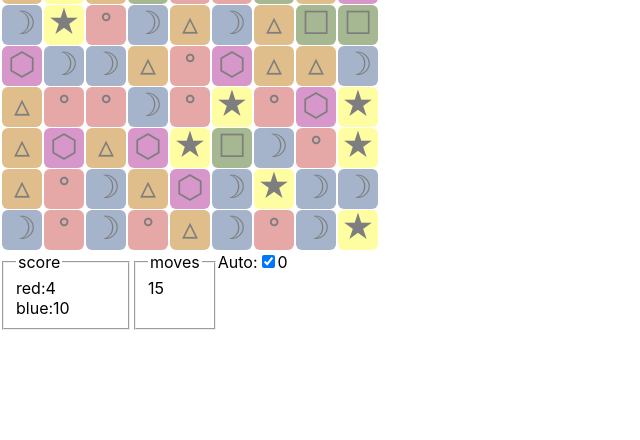
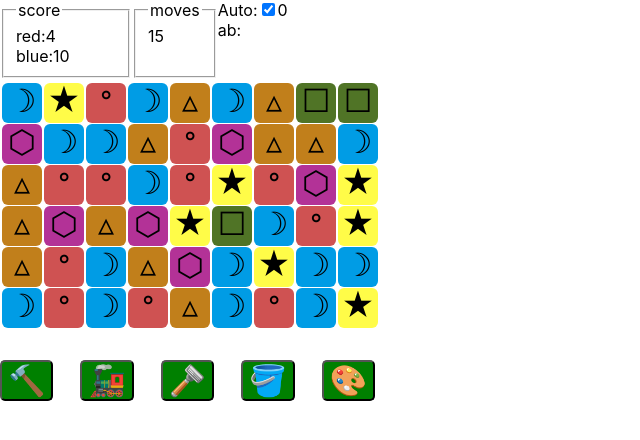
Before and after one commit to thecodeite/blockblast, a React (Create React App) app: page /level1 in a window 1280 px wide. Shown: the top 440 px of the page, without its empty margins (0-640 px from the left). Built offline with nearby package versions, Linux system fonts and the light colour scheme.

Commit message:
boosters

```diff
--- a/src/BoardCell.scss
+++ b/src/BoardCell.scss
@@ -47,26 +47,26 @@
   }
 
   &_red, &_cube_red {
-    background-color: rgb(207, 82, 82);
+    background-color: var(--red-cell);
   }
 
   &_green, &_cube_green {
-    background-color: rgb(80, 116, 38);
+    background-color: var(--green-cell);
   }
 
   &_blue, &_cube_blue {
-    background-color: rgb(78, 105, 153);
+    background-color: var(--blue-cell);
   }
 
   &_yellow, &_cube_yellow {
-    background-color: rgb(255, 252, 72);
+    background-color:  var(--yellow-cell);
   }
   &_purple, &_cube_purple {
-    background-color: rgb(179, 50, 151);
+    background-color:  var(--purple-cell);
   }
 
   &_orange, &_cube_orange {
-    background-color: rgb(193, 127, 27);
+    background-color:  var(--orange-cell);
   }
 
   &_weight_1, &_weight_2, &_weight_3 {
--- a/src/BoardCell.tsx
+++ b/src/BoardCell.tsx
@@ -62,8 +62,8 @@ export function BoardCell({
 
   const style: React.CSSProperties = {
     bottom: `${cell.y * 41}px`,
-    // visibility: cell.y >= game.levelDef.height ? 'hidden' : 'visible',
-    opacity: 0.5,
+    visibility: cell.y >= game.levelDef.height ? 'hidden' : 'visible',
+    // opacity: 0.5,
   }
 
   if (type === 'null') {
--- a/src/Screen.scss
+++ b/src/Screen.scss
@@ -1,7 +1,7 @@
 
 .Screen{
   display: flex;
-  flex-direction: column-reverse;
+  flex-direction: column;
 
   &-head {
     display: flex;;
@@ -9,4 +9,53 @@
   &-score {
     width: 100px;
   }
+  &-foot {
+    margin-top: 30px;
+    display: flex;
+    justify-content: space-between;
+    width: 375px;
+
+    button {
+      font-size: 30px;
+      border-radius: 5px;
+    }
+  }
 }
+
+.BoosterButton {
+  position: relative;
+  &-button {
+    background-color: green;
+  }
+  &_active {
+    .BoosterButton-button {
+      background-color: yellow;
+    }
+  }
+
+  &-children {
+    position: absolute;
+    bottom: 50px;
+    right: 0;
+    display: flex;
+  }
+
+  &-child {
+    width: 20px;
+    height: 20px;
+    margin: 2px;
+    border-radius: 2px;
+
+    border-color: black;
+    &_active {
+      border-color: white;
+    }
+
+    &_red { background-color: var(--red-cell);  }
+    &_green { background-color: var(--green-cell);  }
+    &_blue { background-color: var(--blue-cell);  }
+    &_orange { background-color: var(--orange-cell);  }
+    &_purple { background-color: var(--purple-cell);  }
+    &_yellow { background-color: var(--yellow-cell);  }
+  }
+}
--- a/src/Screen.tsx
+++ b/src/Screen.tsx
@@ -1,3 +1,4 @@
+import { click } from '@testing-library/user-event/dist/click'
 import { useEffect, useState } from 'react'
 import { useParams, Navigate } from 'react-router-dom'
 import { Board } from './Board'
@@ -67,6 +68,7 @@ export function Screen() {
           <legend>moves</legend>
           {game.movesLeft}
         </fieldset>
+        <div>
           <label>
             Auto:
             <input
@@ -75,12 +77,61 @@ export function Screen() {
               onChange={(e) => setAuto(e.target.checked)}
             />
           </label>
+
           {game.nextGame && !auto ? (
             <button onClick={() => doNext()}>Next</button>
           ) : undefined}
           {count}
+          <div>ab: {game.activeBooster}</div>
+        </div>
       </div>
       <Board {...{ game, setGame }} />
+      <div className="Screen-foot">
+        <BoosterButton icon="🔨" name="drill" game={game} setGame={setGame} />
+        <BoosterButton icon="🚂" name="train" game={game} setGame={setGame} />
+        <BoosterButton icon="🪒" name="hover" game={game} setGame={setGame} />
+        <BoosterButton icon="🪣" name="bucket" game={game} setGame={setGame} />
+        <BoosterButton icon="🎨" name="paint" game={game} setGame={setGame} />
+      </div>
     </div>
   )
 }
+
+interface BoosterButtonProps {
+  icon: string
+  name: string
+  game: Game
+  setGame: React.Dispatch<React.SetStateAction<Game>>
+}
+function BoosterButton({ icon, name, game, setGame }: BoosterButtonProps) {
+  const active = game.activeBooster?.startsWith(name)
+
+  const click = (booster: string) => {
+    setGame({
+      ...game,
+      activeBooster: active && booster === name ? undefined : booster,
+    })
+  }
+
+  return (
+    <div className={`BoosterButton${active ? ' BoosterButton_active' : ''}`}>
+      <button className="BoosterButton-button" onClick={() => click(name)}>
+        {icon}
+      </button>
+      <div className="BoosterButton-children">
+        {name === 'paint' && active
+          ? game.levelDef.colours.map((colour) => (
+              <button
+                className={`BoosterButton-child BoosterButton-child_${colour} ${
+                  game.activeBooster?.endsWith(colour)
+                    ? 'BoosterButton-child_active'
+                    : ''
+                }`}
+                onClick={() => click(`${name}:${colour}`)}
+              />
+            ))
+          : undefined}
+      </div>
+    </div>
+  )
+}
--- a/src/game.tapToy.ts
+++ b/src/game.tapToy.ts
@@ -77,7 +77,7 @@ function doMulti(
   return steps
 }
 
-function tapToy(
+export function tapToy(
   game: Game,
   columns: Cell[][],
   onOrig: Cell,
--- a/src/game.ts
+++ b/src/game.ts
@@ -1,7 +1,13 @@
 // import 'core-js/actual/array/group-by'
-import { calcScore, doRemove, notUndefined, toRemove } from './cellUtils'
+import {
+  calcScore,
+  doRemove,
+  notUndefined,
+  notUndefinedOrNull,
+  toRemove,
+} from './cellUtils'
 import { makeChallange } from './challanges.ts/challanges'
-import { tapFirstToy } from './game.tapToy'
+import { tapFirstToy, tapToy } from './game.tapToy'
 import {
   addNewCells,
   applyPopEffect,
@@ -18,14 +24,6 @@ import level0 from './levels/level0'
 import levels from './levels/levels'
 import { Prng } from './Prng'
 import { Cell, Game, LevelDef, Overlay, Scores } from './types'
-
-export function pivotArray(initial: string[], width: number): string[][] {
-  const stringCols = Array.from({ length: width }, (_, x) => {
-    return initial.reduce((p, c) => [...p, c[x]], [] as string[])
-  })
-
-  return stringCols
-}
 
 export type CreateCellFunc = (ch: string, x: number, y: number) => Cell
 
@@ -182,14 +180,20 @@ export function createGame(levelString: string): Game {
 }
 
 export function tap(game: Game, on: Cell): Game {
-  if (on.type !== 'colour' && on.type !== 'toy') {
+  let firstGame = game
+  let lastGame = game
+  if (game.activeBooster) {
+    lastGame = firstGame = tapWithBooster(game.activeBooster, game, on)
+  } else if (on.type !== 'colour' && on.type !== 'toy') {
     return game
+  } else {
+    lastGame = firstGame = { ...game, movesLeft: game.movesLeft - 1 }
+    lastGame = firstGame =
+      on.type === 'colour'
+        ? tapColour(firstGame, on)
+        : tapFirstToy(firstGame, on)
   }
 
-  const afterTap =
-    on.type === 'colour' ? tapColour(game, on) : tapFirstToy(game, on)
-
-  let lastGame = afterTap
   while (lastGame.nextGame) {
     lastGame = lastGame.nextGame
   }
@@ -197,7 +201,7 @@ export function tap(game: Game, on: Cell): Game {
   lastGame.nextGame = doTick(lastGame)
   while (lastGame.nextGame) lastGame = lastGame.nextGame
 
-  if (lastGame.currentScore['ice'] > 0) {
+  if (!game.activeBooster && lastGame.currentScore['ice'] > 0) {
     if (lastGame.currentScore['ice'] === game.currentScore['ice']) {
       lastGame.nextGame = addSomeIce(lastGame)
       while (lastGame.nextGame) lastGame = lastGame.nextGame
@@ -215,7 +219,117 @@ export function tap(game: Game, on: Cell): Game {
 
   lastGame.nextGame = countNeigbours(lastGame)
 
-  return afterTap
+  return firstGame
+}
+
+export function tapWithBooster(booster: string, game: Game, on: Cell): Game {
+  let withRemove = game.columns
+  if (booster === 'drill') {
+    if (on.type === 'toy') {
+      return game
+    }
+    withRemove = game.columns.map((col) =>
+      col.map((cell) => {
+        if (cell.id !== on.id) {
+          return cell
+        } else {
+          return toRemove(cell)
+        }
+      })
+    )
+  } else if (booster === 'train') {
+    withRemove = game.columns.map((col) =>
+      col.map((cell) => {
+        if (cell.y !== on.y) {
+          return cell
+        } else {
+          return toRemove(cell)
+        }
+      })
+    )
+  } else if (booster === 'hover') {
+    withRemove = game.columns.map((col) =>
+      col.map((cell) => {
+        if (cell.y > game.levelDef.height || cell.x !== on.x) {
+          return cell
+        } else {
+          return toRemove(cell)
+        }
+      })
+    )
+  } else if (booster === 'bucket') {
+    if (on.type !== 'colour') {
+      return game
+    }
+    const removeColour = game.columns.map((col) =>
+      col.map((cell) => {
+        if (cell.y > game.levelDef.height || cell.variant !== on.variant) {
+          return cell
+        } else {
+          return toRemove(cell)
+        }
+      })
+    )
+    withRemove = applyPopEffect(
+      game,
+      removeColour,
+      removeColour
+        .flat()
+        .filter((cell) => cell?.remove)
+        .filter(notUndefinedOrNull)
+    )
+  } else if (booster.startsWith('paint:')) {
+    const colour = booster.substring('paint:'.length)
+    withRemove = game.columns.map((col) =>
+      col.map((cell) => {
+        if (cell.id !== on.id) {
+          return cell
+        } else {
+          return {
+            ...cell,
+            variant: colour,
+          }
+        }
+      })
+    )
+  }
+
+  const toysToTap: Cell[] = withRemove
+    .flat()
+    .map((cell) => {
+      if (cell?.tap === true) {
+        return {
+          ...cell,
+          tap: undefined,
+        } as Cell
+      }
+      return undefined
+    })
+    .filter(notUndefined)
+
+  const popScoreChange = calcScore(withRemove)
+  const overlayScoreChange = calcOverlayScore(game, withRemove)
+  const withNull = withRemove.map(doRemove)
+  let scoreChange = mergeScores([popScoreChange, overlayScoreChange])
+
+  const moves = [withRemove, withNull]
+
+  const withToyMoves = toysToTap.reduce((p, toy) => {
+    const res = tapToy(game, p[p.length - 1], toy, false)
+    scoreChange = mergeScores([scoreChange, ...res.map((r) => r.scores)])
+    return [...p, ...res.map((r) => r.colls)]
+  }, moves)
+
+  const withFall = withToyMoves[withToyMoves.length - 1]
+    .map(doFall(game))
+    .map(addNewCells(game))
+
+  const gameWithScore = applyScore(game, scoreChange)
+
+  return createGames([...withToyMoves, withNull, withFall], {
+    ...gameWithScore,
+    activeBooster: undefined,
+  })
 }
 
 function addSomeIce(game: Game): Game | undefined {
--- a/src/game.utils.ts
+++ b/src/game.utils.ts
@@ -148,7 +148,6 @@ export function createGames(columnsList: Cell[][][], game: Game): Game {
   const nextGame = {
     ...game,
     overlay,
-    movesLeft: game.movesLeft - 1,
     columns,
     nextGame:
       tail.length === 0 ? undefined : createGames(tail, { ...game, overlay }),
--- a/src/index.css
+++ b/src/index.css
@@ -5,6 +5,13 @@ body {
     sans-serif;
   -webkit-font-smoothing: antialiased;
   -moz-osx-font-smoothing: grayscale;
+
+  --red-cell: rgb(207, 82, 82);
+  --green-cell: rgb(80, 116, 38);
+  --blue-cell: #009ce5;
+  --yellow-cell: rgb(255, 252, 72);
+  --purple-cell: rgb(179, 50, 151);
+  --orange-cell: rgb(193, 127, 27);
 }
 
 code {
--- /dev/null
+++ b/src/levels/level52.ts
@@ -0,0 +1,28 @@
+import { LevelDef } from '../types'
+
+export const level: LevelDef = {
+  height: 9,
+  width: 9,
+  initial: [
+    '0........',
+    '0.0000000',
+    '0.0.....0',
+    '0.0.000.0',
+    '0.0.0.0.0',
+    '0.0...0.0',
+    '0.00000.0',
+    '0.......0',
+    '000000000',
+  ],
+  challanges: {
+    '0': 'cage_beachball',
+  },
+  colours: ['blue', 'yellow', 'red', 'green'],
+
+  win: {
+    beachball: 45,
+  },
+  moves: 38,
+}
+
+export default level
--- /dev/null
+++ b/src/levels/level53.ts
@@ -0,0 +1,30 @@
+import { LevelDef } from '../types'
+
+export const level: LevelDef = {
+  height: 7,
+  width: 9,
+  initial: [
+    '.........',
+    '1111.1111',
+    '1111.1111',
+    '1XX1.1YY1',
+    '1111.1111',
+    '1111.1111',
+    '.........',
+  ],
+  challanges: {
+    '1': 'cage_block_1',
+    X: 'weight_1',
+    Y: 'weight_2',
+  },
+  colours: ['blue', 'yellow', 'red'],
+
+  win: {
+    block_1: 36,
+    weight_1: 2,
+    weight_2: 2,
+  },
+  moves: 33,
+}
+
+export default level
--- a/src/levels/levels.ts
+++ b/src/levels/levels.ts
@@ -54,6 +54,8 @@ import level48 from './level48'
 import level49 from './level49'
 import level50 from './level50'
 import level51 from './level51'
+import level52 from './level52'
+import level53 from './level53'
 
 const levels: { [key: string]: LevelDef } = {
   'level-rotors': levelRotors,
@@ -109,6 +111,8 @@ const levels: { [key: string]: LevelDef } = {
   level49,
   level50,
   level51,
+  level52,
+  level53,
 }
 
 export default levels
--- a/src/types.d.ts
+++ b/src/types.d.ts
@@ -56,6 +56,7 @@ export interface Game {
   currentScore: { [key: string]: number }
   movesLeft: number
   hasWon?: true
+  activeBooster?: string
 }
 
 export interface CellColumn {
```
Also changed, not shown: 1 other file (tests, documents, lock files or other folders). Lines whose indentation alone changed are shown as unchanged.
